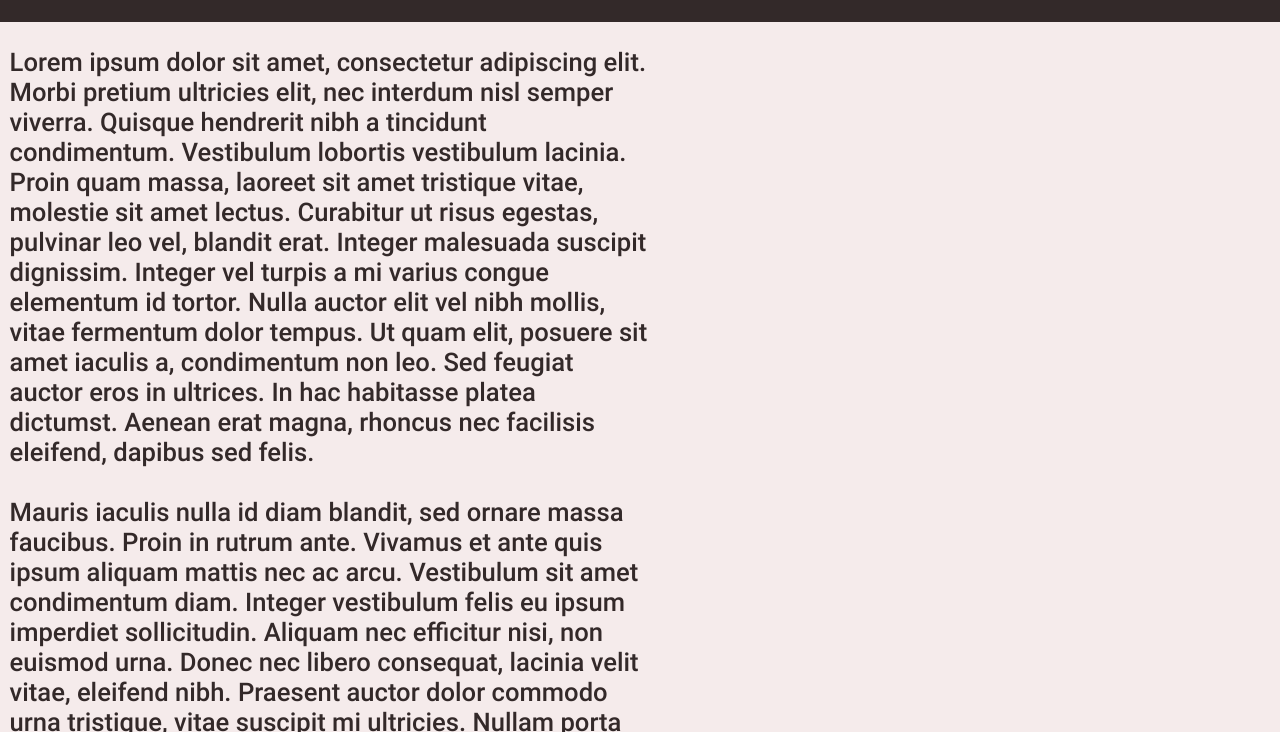
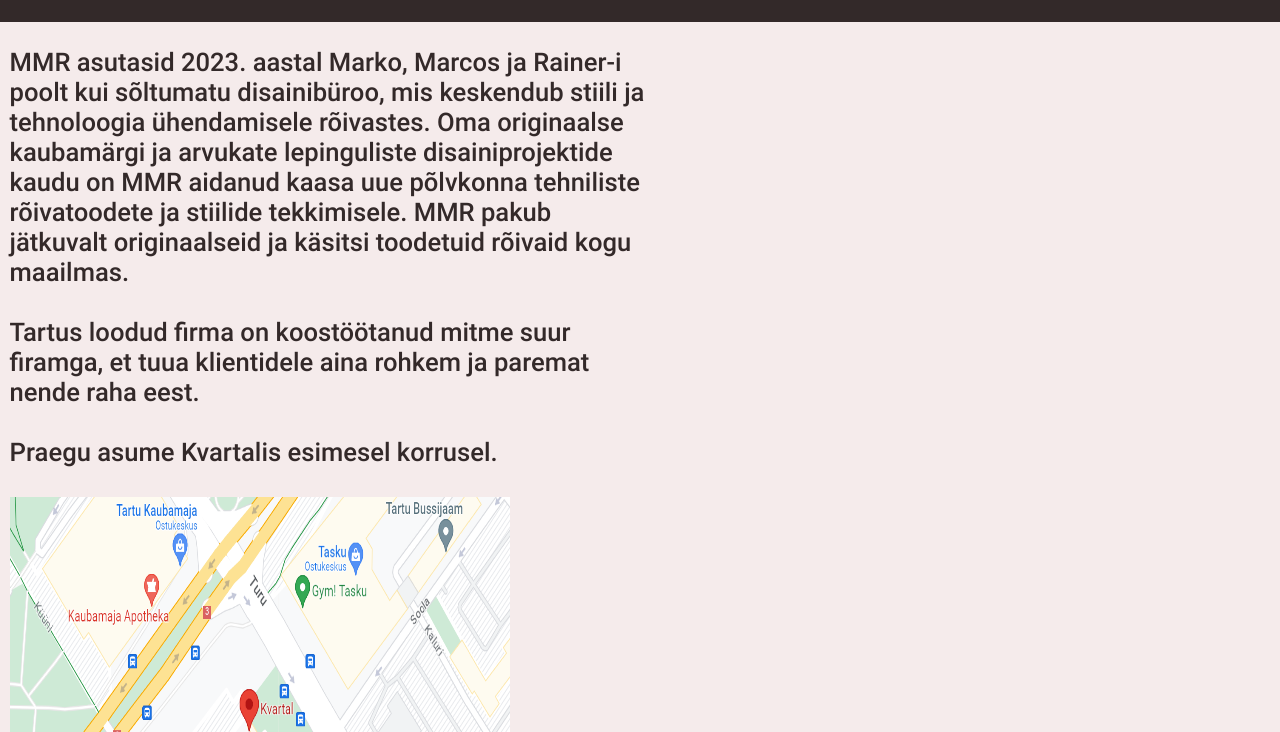
Before and after one commit to rainervana/mmr_veebileht, a plain HTML site: page info.html in a window 1280 px wide. Shown: the part 68-800 px from the top of the page. Drawn offline with Linux system fonts and the light colour scheme.

Commit message:
täiendasin info lehte

```diff
--- a/info.html
+++ b/info.html
@@ -16,12 +16,12 @@
 
 
     <p>
-        Lorem ipsum dolor sit amet, consectetur adipiscing elit. Morbi pretium ultricies elit, nec interdum nisl semper viverra. Quisque hendrerit nibh a tincidunt condimentum. Vestibulum lobortis vestibulum lacinia. Proin quam massa, laoreet sit amet tristique vitae, molestie sit amet lectus. Curabitur ut risus egestas, pulvinar leo vel, blandit erat. Integer malesuada suscipit dignissim. Integer vel turpis a mi varius congue elementum id tortor. Nulla auctor elit vel nibh mollis, vitae fermentum dolor tempus. Ut quam elit, posuere sit amet iaculis a, condimentum non leo. Sed feugiat auctor eros in ultrices. In hac habitasse platea dictumst. Aenean erat magna, rhoncus nec facilisis eleifend, dapibus sed felis.
-        <br><br>
-        Mauris iaculis nulla id diam blandit, sed ornare massa faucibus. Proin in rutrum ante. Vivamus et ante quis ipsum aliquam mattis nec ac arcu. Vestibulum sit amet condimentum diam. Integer vestibulum felis eu ipsum imperdiet sollicitudin. Aliquam nec efficitur nisi, non euismod urna. Donec nec libero consequat, lacinia velit vitae, eleifend nibh. Praesent auctor dolor commodo urna tristique, vitae suscipit mi ultricies. Nullam porta tellus purus, et scelerisque dui placerat vitae. Praesent vulputate libero vitae consequat elementum. Fusce nec ultrices nibh.
-        <br><br>
-        Pellentesque varius, nisl et rutrum blandit, felis nisl vulputate elit, eget dapibus odio tellus ac lacus. Nullam a odio nec nisl rhoncus condimentum. Nullam semper sit amet lacus nec vestibulum. Orci varius natoque penatibus et magnis dis parturient montes, nascetur ridiculus mus. Integer a arcu at orci consequat pharetra scelerisque ac lectus. Fusce commodo tellus nec magna auctor iaculis. Nulla pulvinar velit eget mauris maximus, a porttitor ante malesuada. Suspendisse potenti. Nam condimentum gravida elit. Integer orci nulla, blandit et lacinia ut, aliquam et eros. Vivamus nec mauris pretium, varius massa sit amet, commodo ex. Nulla convallis tempor fringilla.
-
+        MMR asutasid 2023. aastal Marko, Marcos ja Rainer-i poolt kui sõltumatu disainibüroo, mis keskendub stiili ja tehnoloogia ühendamisele rõivastes. Oma originaalse kaubamärgi ja arvukate lepinguliste disainiprojektide kaudu on MMR aidanud kaasa uue põlvkonna tehniliste rõivatoodete ja stiilide tekkimisele. MMR pakub jätkuvalt originaalseid ja käsitsi toodetuid rõivaid kogu maailmas.
+              <br><br>
+        Tartus loodud firma on koostöötanud mitme suur firamga, et tuua klientidele aina rohkem ja paremat nende raha eest.
+              <br><br>
+              Praegu asume Kvartalis esimesel korrusel.<br><br>
+        <img src="pildid/Asukoht.png" alt="Meie asukoht" width="500" height="600">
     </p>
 
 </body>
```
Also changed, not shown: pildid/Asukoht.png (added).
